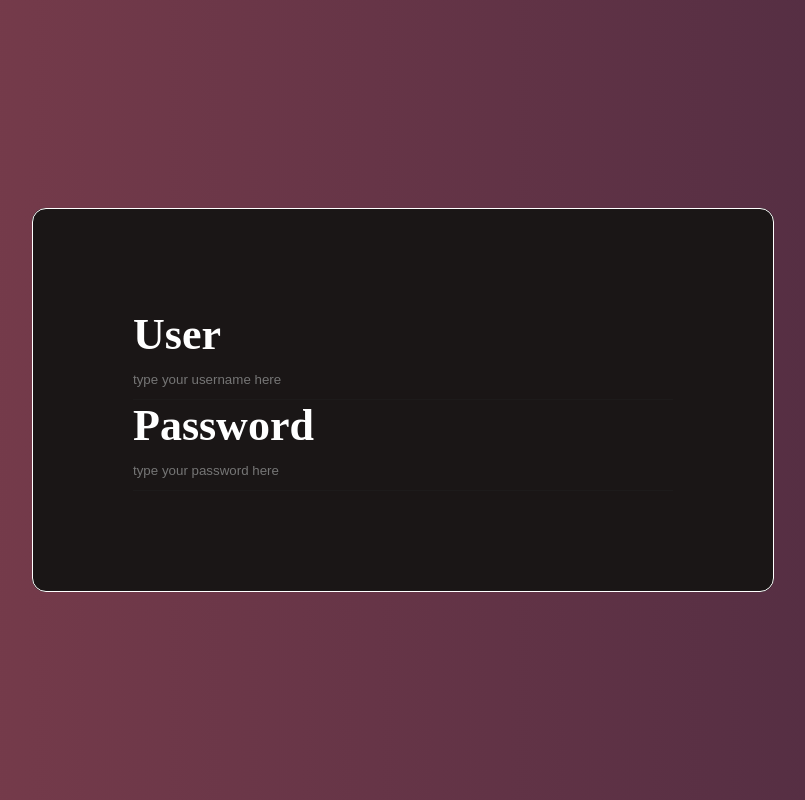
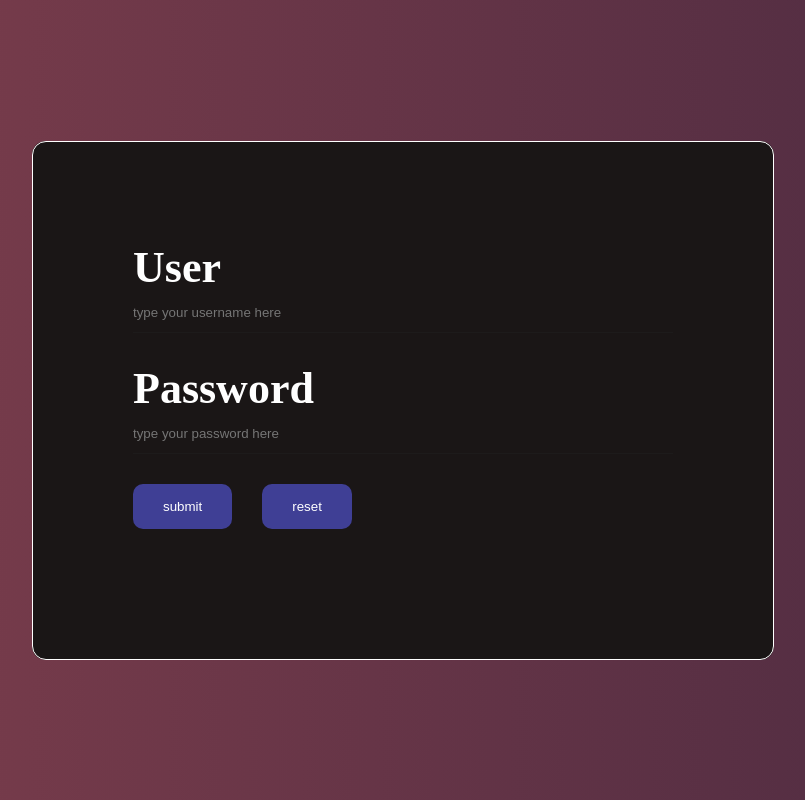
Before and after one commit to FireguiQueen/rocketseat-discover, a plain HTML site: page Trilha fundamentar/testes.html in a window 1280 px wide. Shown: the whole page, without its empty margins (237-1042 px from the left). Drawn offline with Linux system fonts and the light colour scheme.

Commit message:
Update testes.html

```diff
--- a/Trilha fundamentar/testes.html
+++ b/Trilha fundamentar/testes.html
@@ -38,7 +38,7 @@
             border-radius: 14px;
             display: flex;
             justify-content: center;
-            align-items: center;
+            align-items: left;
             flex-direction: column;
         }
         input{
@@ -49,6 +49,26 @@
             border-bottom: 1px solid rgba(31, 29, 29, 0.703);
         }
 
+        #buttons{
+            display: flex;
+            gap: 30px;
+        }
+        button{
+            background-color: rgb(63, 63, 149);
+            border: none;
+            padding: 15px 30px 15px 30px;
+            border-radius: 10px;
+
+            transition: background-color 190ms linear;
+
+        }
+        button:hover{
+            background-color: rgb(218, 144, 69);
+            transition: background-color 190ms linear;
+        }
+        .space{
+            margin-bottom: 30px;
+        }
         @keyframes background-change{
             0%{
                 background-size: 400%;
@@ -63,17 +83,22 @@
     </style>
 </head>
 <body>
-    <form>
+    <form method="post">
         <fieldset>
 
-            <label>
+            <label class="space">
                 <h2>User </h2>
-                <input type="text" placeholder="type your username here">
+                <input value="" type="text" placeholder="type your username here"/>
             </label>
-            <label>
+            <label class="space">
                 <h2>Password </h2>
-                <input type="password" placeholder="type your password here">
+                <input value="" type="password" placeholder="type your password here">
             </label>
+
+            <div class="space" id="buttons">
+                <button type="submit">submit</button>
+                <button type="reset">reset</button>
+            </div>
         </fieldset>
     </form>
 </body>
```
